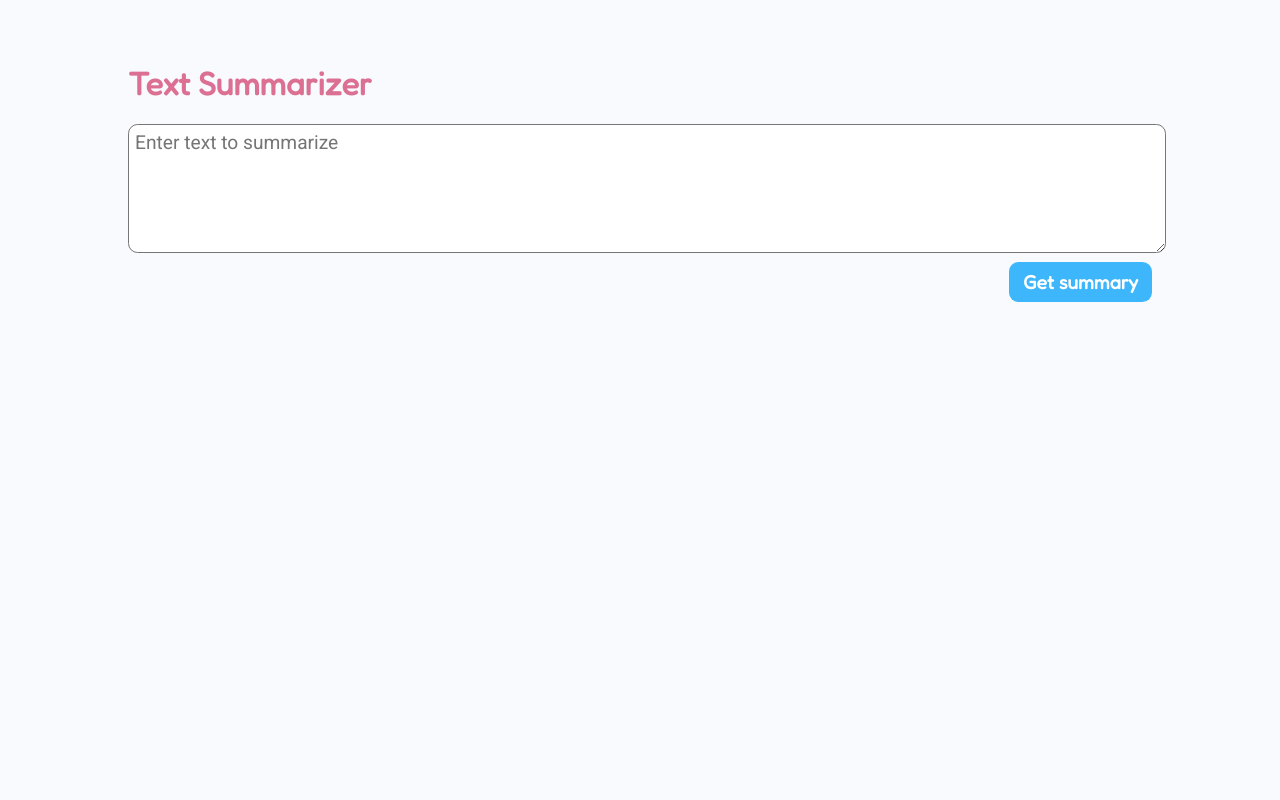
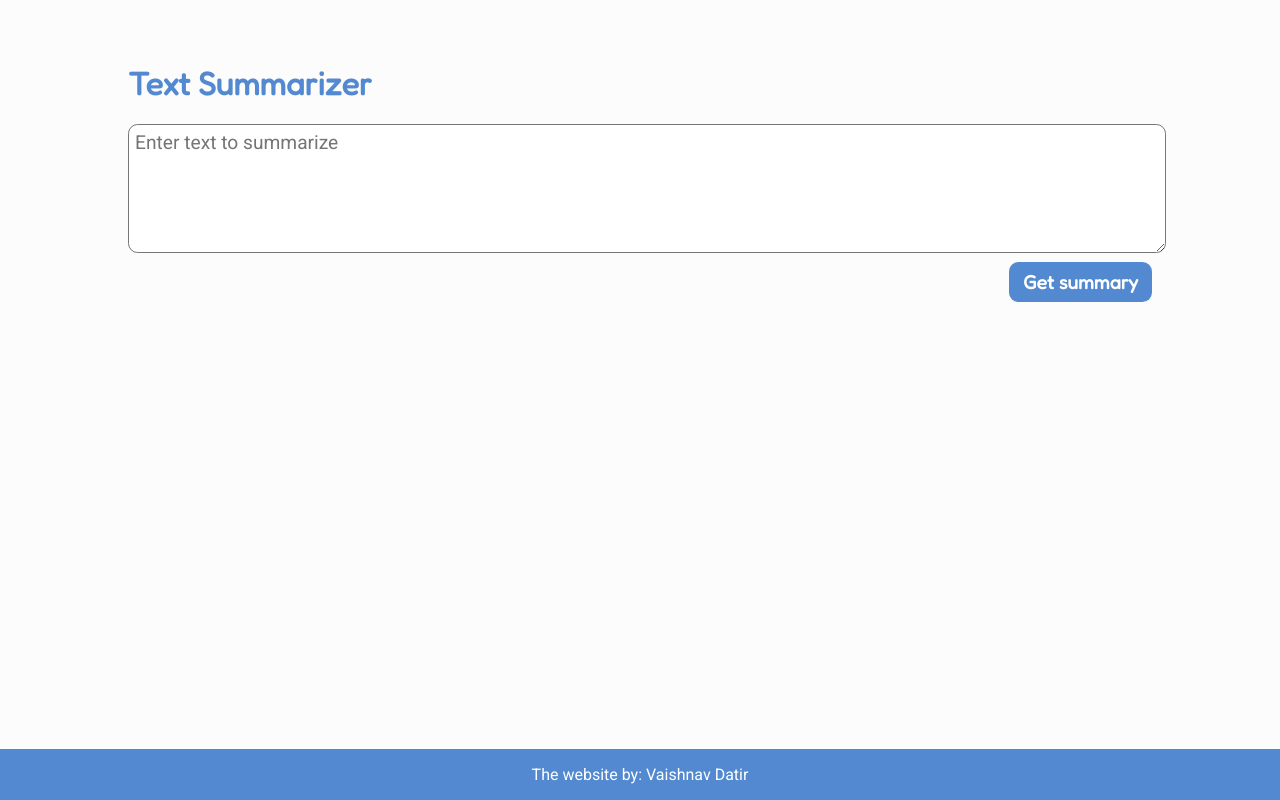
Before and after one commit to VaishnavDatir/Text-summarizer, a Flask app: page / in a window 1280 px wide. Run offline with Flask 2, Linux system fonts and the light colour scheme.

Commit message:
added footer, word count and screenshot

```diff
--- a/main.py
+++ b/main.py
@@ -14,7 +14,6 @@ def index():
     print("loaded...")
     print(request.method)
     if request.method == "POST":
-        print("inPost")
         global s
         s = ""
         text = request.form.get("txt_input")
@@ -56,7 +55,6 @@ def index():
         for sentence in sentences:
             if (sentence in sentenceValue) and (sentenceValue[sentence] > (1.2 * average)):
                 summary += " " + sentence
-        print("gere")
         if len(summary) < 3:
             return "ConverstionERR"
 
--- a/static/style.css
+++ b/static/style.css
@@ -6,12 +6,12 @@
 
 body {
   margin: 5% 10%;
-  background-color: #f9fafd;
+  background-color: #fcfcfc;
   font-family: "Roboto", sans-serif;
 }
 
 h1 {
-  color: palevioletred;
+  color: rgb(83, 137, 209);
   font-family: "Fredoka", sans-serif;
 }
 
@@ -26,7 +26,7 @@ h1 {
 
 #btn_Submit {
   border-radius: 0.5em;
-  background-color: rgb(61, 182, 252);
+  background-color: rgb(83, 137, 209);
   padding: 6px 12px;
   font-family: "Fredoka", sans-serif;
   font-size: 1.2em;
@@ -40,3 +40,17 @@ h1 {
 h4 {
   margin-top: 1.2em;
 }
+
+.summaryText {
+  display: inline;
+  border-bottom: 3px solid rgb(83, 137, 209);
+}
+.footer {
+  position: fixed;
+  left: 0;
+  bottom: 0;
+  width: 100%;
+  background-color: rgb(83, 137, 209);
+  color: white;
+  text-align: center;
+}
--- a/templates/index.html
+++ b/templates/index.html
@@ -13,6 +13,8 @@
 </head>
 
 <body>
+    <div>
+
         <h1 id="h1_title_text">Text Summarizer</h1>
         <form method="post" accept-charset="utf-8" name="Modelform">
 
@@ -22,10 +24,16 @@
             <button type="submit" id="btn_Submit" onclick="sendData()">Get summary</button>
             <br>
             <br>
-
-        <h4><span id="summary"></span></h4>
-
+            <h3 class="summaryText"><span id="theSummary"></span></h3>
+            <p><span id="summary"></span></p>
         </form>
+    </div>
+    <div class="footer">
+        <footer>
+            <p>The website by: Vaishnav Datir
+            </p>
+        </footer>
+    </div>
 
     <script>
         function form_handler(event) {
@@ -43,16 +51,19 @@
             xhr.onreadystatechange = function () {
                 if (xhr.readyState == XMLHttpRequest.DONE) {
                     if (xhr.responseText == "StringERR") {
+                        document.getElementById('theSummary').innerHTML = ""
                         document.getElementById('summary').innerHTML = "";
                         alert("Please enter sentence having at least 10 words")
 
                     } else if (xhr.responseText == "ConverstionERR") {
+                        document.getElementById('theSummary').innerHTML = ""
                         document.getElementById('summary').innerHTML = "";
                         alert("Unable to convert given string")
 
                     }
                     else {
-                        document.getElementById('summary').innerHTML = xhr.responseText;
+                        document.getElementById('theSummary').innerHTML = "The Summary";
+                        document.getElementById('summary').innerHTML = xhr.responseText + "<br><br>Total Words: " + xhr.responseText.split(" ").length;
                     }
                 }
             };
```
Also changed, not shown: readme.md, 1 other file. Lines whose indentation alone changed are shown as unchanged.
